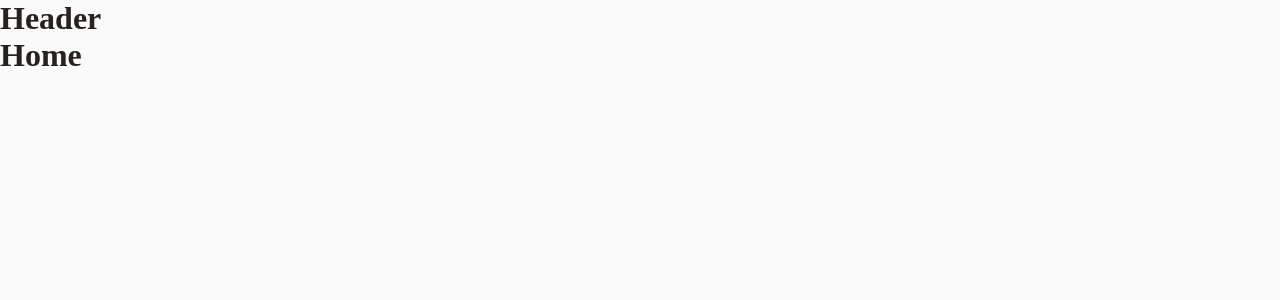
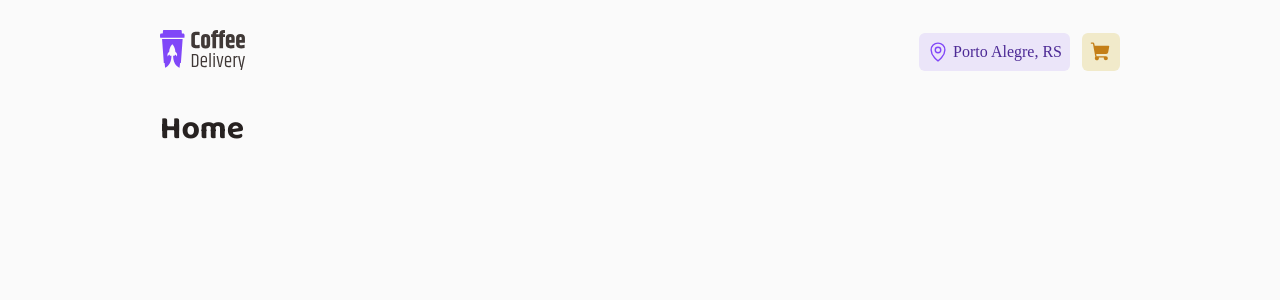
Before and after one commit to lmartinhao/coffee-delivery, a React (Vite) app: page / in a window 1280 px wide. Shown: the top 300 px of the page. Built offline with nearby package versions, Linux system fonts and the light colour scheme.

Commit message:
header structured

```diff
--- a/package.json
+++ b/package.json
@@ -9,6 +9,7 @@
     "preview": "vite preview"
   },
   "dependencies": {
+    "phosphor-react": "^1.4.1",
     "react": "^18.2.0",
     "react-dom": "^18.2.0",
     "react-router-dom": "^6.8.0",
--- a/src/Router.tsx
+++ b/src/Router.tsx
@@ -9,6 +9,7 @@ export function Router() {
     <Routes>
       <Route path="/" element={<DefaultLayout />}>
         <Route path="/" element={<Home />} />
+        <Route path="#" element={<Home />} />
         <Route path="/checkout" element={<Checkout />} />
         <Route path="/success" element={<Success />} />
       </Route>
--- a/src/components/Header.tsx
+++ /dev/null
@@ -1,3 +0,0 @@
-export function Header() {
-  return <h1>Header</h1>
-}
--- /dev/null
+++ b/src/components/Header/index.tsx
@@ -0,0 +1,26 @@
+import { CartBox, HeaderContainer, LocalizationBox } from './styles'
+
+import Logo from '../../assets/coffee-logo.svg'
+import { ShoppingCart, MapPin } from 'phosphor-react'
+
+export function Header() {
+  return (
+    <HeaderContainer>
+      <a href="/">
+        <img src={Logo} alt="" />
+      </a>
+
+      <nav>
+        <LocalizationBox>
+          <MapPin size={22} />
+          <span>Porto Alegre, RS</span>
+        </LocalizationBox>
+        <CartBox>
+          <a href="/checkout">
+            <ShoppingCart size={22} weight="fill" />
+          </a>
+        </CartBox>
+      </nav>
+    </HeaderContainer>
+  )
+}
--- /dev/null
+++ b/src/components/Header/styles.tsx
@@ -0,0 +1,45 @@
+import styled from 'styled-components'
+
+export const HeaderContainer = styled.header`
+  display: flex;
+  align-items: center;
+  justify-content: space-between;
+
+  nav {
+    height: 6.5rem;
+    align-items: center;
+
+    display: flex;
+    flex-direction: row;
+    gap: 0.75rem;
+  }
+`
+
+export const BaseBox = styled.a`
+  display: flex;
+  flex-direction: row;
+
+  height: 2.375rem;
+  border-radius: 6px;
+  padding: 0.5rem;
+`
+
+export const CartBox = styled(BaseBox)`
+  background: ${(props) => props.theme['yellow-100']};
+
+  svg {
+    color: ${(props) => props.theme['yellow-700']};
+  }
+`
+
+export const LocalizationBox = styled(BaseBox)`
+  align-items: center;
+  gap: 0.25rem;
+
+  color: ${(props) => props.theme['purple-700']};
+  background: ${(props) => props.theme['purple-100']};
+
+  svg {
+    color: ${(props) => props.theme['purple-500']};
+  }
+`
--- a/src/layouts/DefaultLayout.tsx
+++ /dev/null
@@ -1,11 +0,0 @@
-import { Outlet } from 'react-router-dom'
-import { Header } from '../components/Header'
-
-export function DefaultLayout() {
-  return (
-    <div>
-      <Header />
-      <Outlet />
-    </div>
-  )
-}
--- /dev/null
+++ b/src/layouts/DefaultLayout/index.tsx
@@ -0,0 +1,12 @@
+import { Outlet } from 'react-router-dom'
+import { Header } from '../../components/Header'
+import { LayoutContainer } from './styles'
+
+export function DefaultLayout() {
+  return (
+    <LayoutContainer>
+      <Header />
+      <Outlet />
+    </LayoutContainer>
+  )
+}
--- /dev/null
+++ b/src/layouts/DefaultLayout/styles.ts
@@ -0,0 +1,23 @@
+import styled from 'styled-components'
+
+export const LayoutContainer = styled.div`
+  max-width: 90rem;
+  display: flex;
+  flex-direction: column;
+  margin: 0 10rem;
+
+  h1,
+  h2,
+  h3 {
+    font-family: 'Baloo 2';
+  }
+
+  button {
+    border: 0;
+  }
+
+  a {
+    text-decoration: none;
+    border: none;
+  }
+`
--- a/src/styles/themes/default.ts
+++ b/src/styles/themes/default.ts
@@ -1,9 +1,11 @@
 export const defaultTheme = {
   white: '#fff',
 
+  'yellow-100': '#f1eaca',
   'yellow-500': '#dbac2c',
   'yellow-700': '#c47f18',
 
+  'purple-100': '#ebe5f9',
   'purple-500': '#8147f8',
   'purple-700': '#4c2995',
 
```
Also changed, not shown: src/assets/coffee-logo.svg (added), 1 other file (tests, documents, lock files or other folders).
